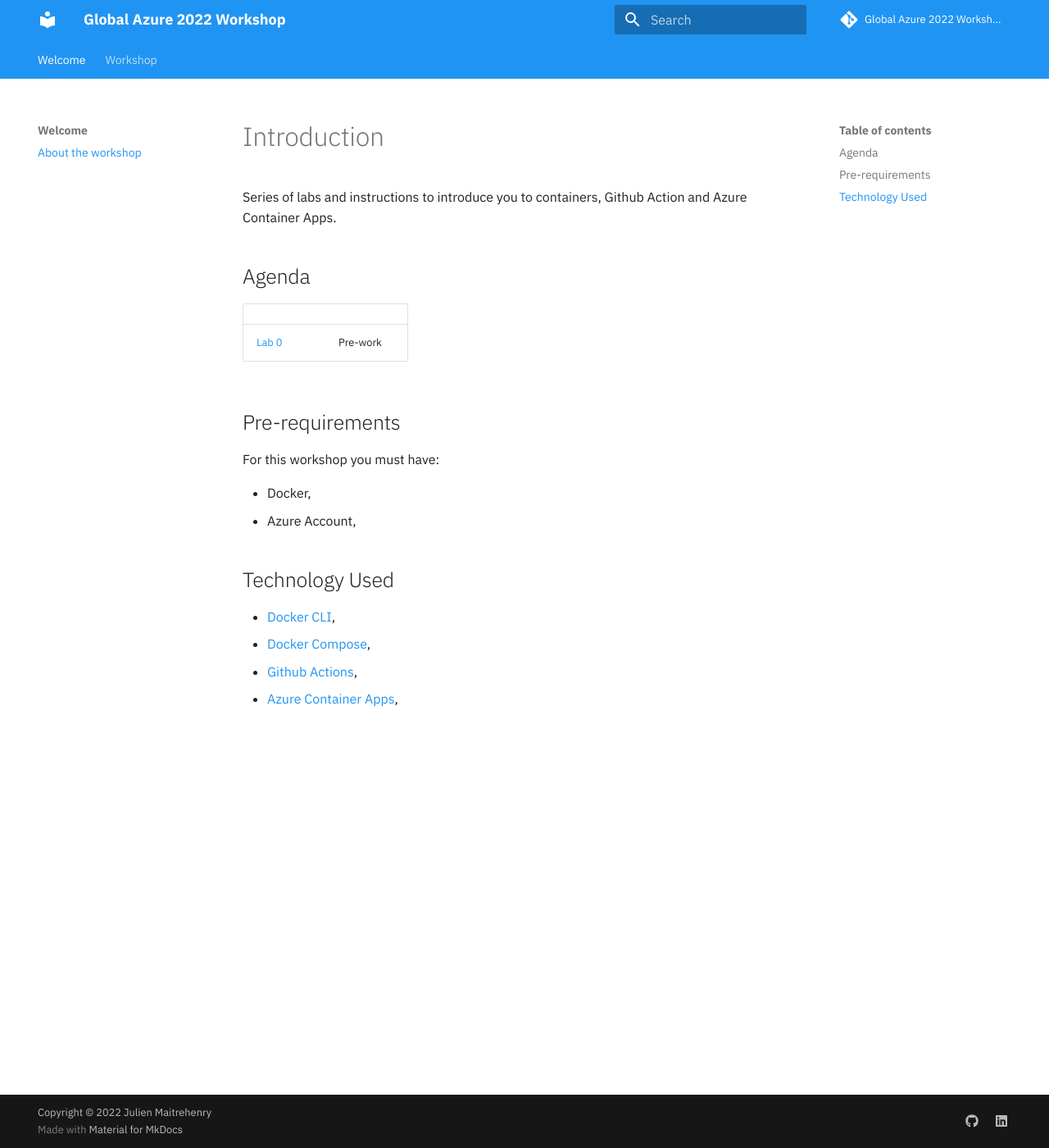
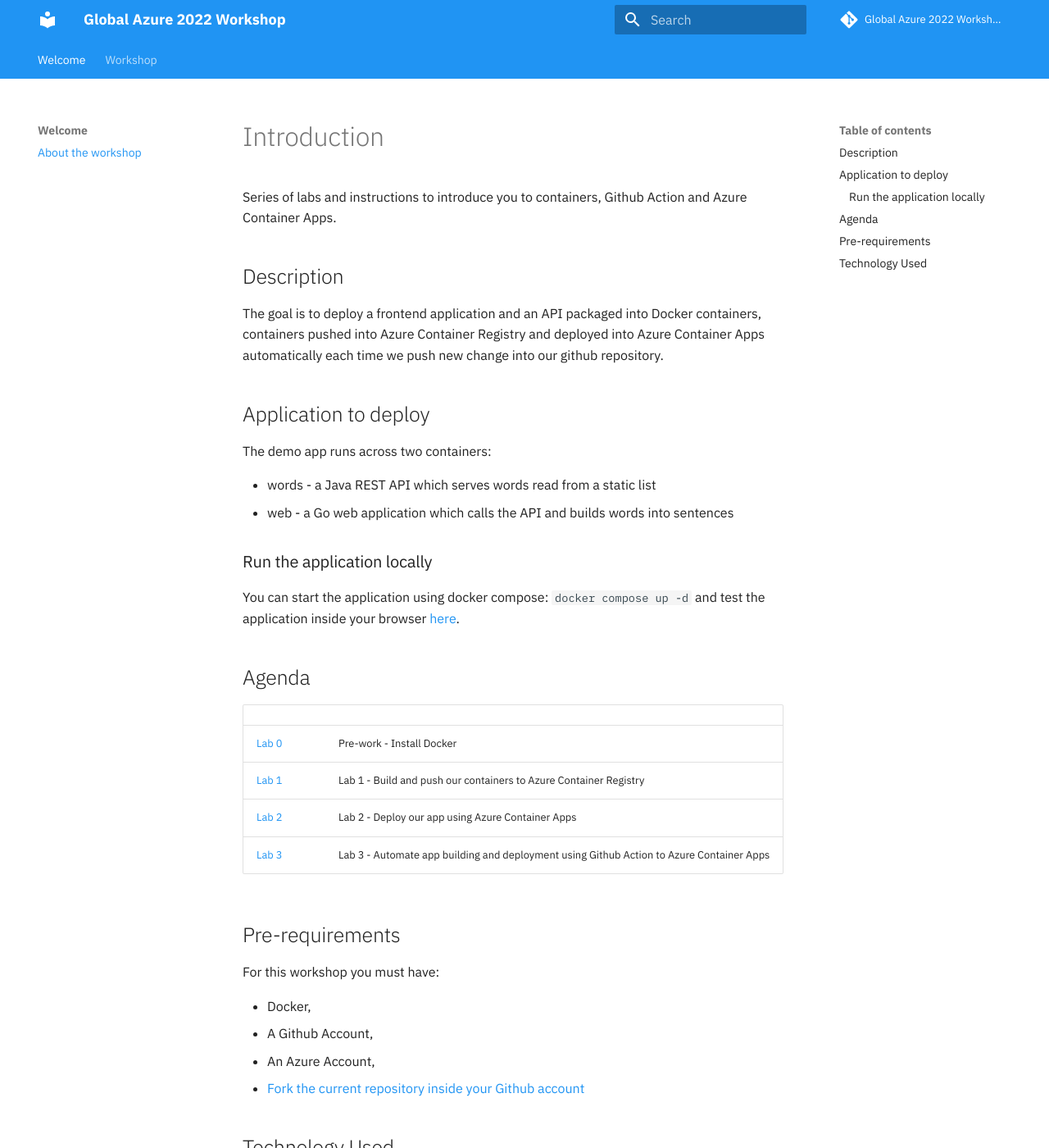
Before and after one commit to jmaitrehenry/ga2022, an MkDocs documentation site: the page built from docs/README.md, in a window 1280 px wide and 1400 px high. Shown: the whole window at 82% size. Built offline with MkDocs 1.6.1 and Material for MkDocs 9.7.7, drawn with Linux system fonts in a browser that asks for light colours; comment, search, counter and statistics services are not loaded.

Commit message:
Add base lab information

```diff
--- a/docs/README.md
+++ b/docs/README.md
@@ -1,20 +1,43 @@
 # Introduction
 
 Series of labs and instructions to introduce you to containers, Github Action and Azure Container Apps.
+
+## Description
+
+The goal is to deploy a frontend application and an API packaged into Docker containers, containers pushed into Azure Container Registry and deployed into Azure Container Apps automatically each time we push new change into our github repository.
+
+## Application to deploy
+
+The demo app runs across two containers:
+
+* words - a Java REST API which serves words read from a static list
+* web - a Go web application which calls the API and builds words into sentences
+
+### Run the application locally
+
+You can start the application using docker compose: `docker compose up -d` and test the application inside your browser [here](http://localhost:8080).
 
 ## Agenda
 
 |  |  |
 | :--- | :--- |
-| [Lab 0](lab-0/README.md) | Pre-work |
+| [Lab 0](lab-0/README.md) | Pre-work - Install Docker |
+| [Lab 1](lab-1/README.md) | Lab 1 - Build and push our containers to Azure Container Registry |
+| [Lab 2](lab-2/README.md) | Lab 2 - Deploy our app using Azure Container Apps |
+| [Lab 3](lab-3/README.md) | Lab 3 - Automate app building and deployment using Github Action to Azure Container Apps |
+
+<!-- | [Lab 4](lab-4/README.md) | Lab 4 - Creating a Kubernetes Cluster using Azure AKS |
+| [Lab 5](lab-5/README.md) | Lab 5 - Configuring an Ingress Controller using nginx and Let's Encrypt |
+| [Lab 6](lab-6/README.md) | Lab 6 - Deploy our application into AKS using Github Action | -->
 
 ## Pre-requirements
 
 For this workshop you must have:
 
 * Docker,
-* Azure Account,
-
+* A Github Account,
+* An Azure Account,
+* [Fork the current repository inside your Github account](https://github.com/jmaitrehenry/ga2022/fork){:target="_blank"}
 
 ## Technology Used
 
--- a/mkdocs.yml
+++ b/mkdocs.yml
@@ -13,7 +13,10 @@
   - Welcome:
     - About the workshop: README.md
   - Workshop:
-    - Getting Started: lab-0/README.md
+    - Pre-work - Install Docker: lab-0/README.md
+    - Lab 1 - Build and push our containers to Azure Container Registry: lab-1/README.md
+    - Lab 2 - Deploy our app using Azure Container Apps: lab-2/README.md
+    - Lab 3 - Automate app building and deployment using Github Action to Azure Container Apps: lab-3/README.md
 
 ## DO NOT CHANGE BELOW THIS LINE
 
```
Also changed, not shown: docs/lab-0/README.md (+26 -0 lines), docs/lab-1/README.md (added, +26 -0 lines), docs/lab-2/README.md (added, +1 -0 lines), docs/lab-3/README.md (added, +1 -0 lines).
